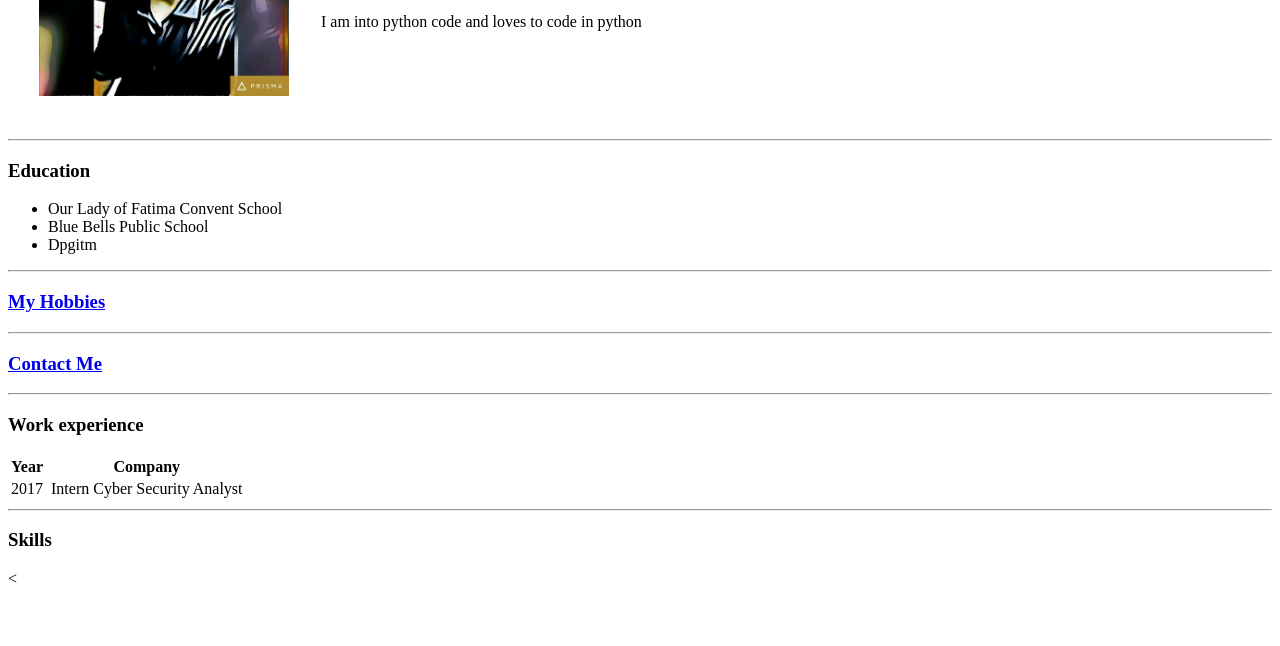
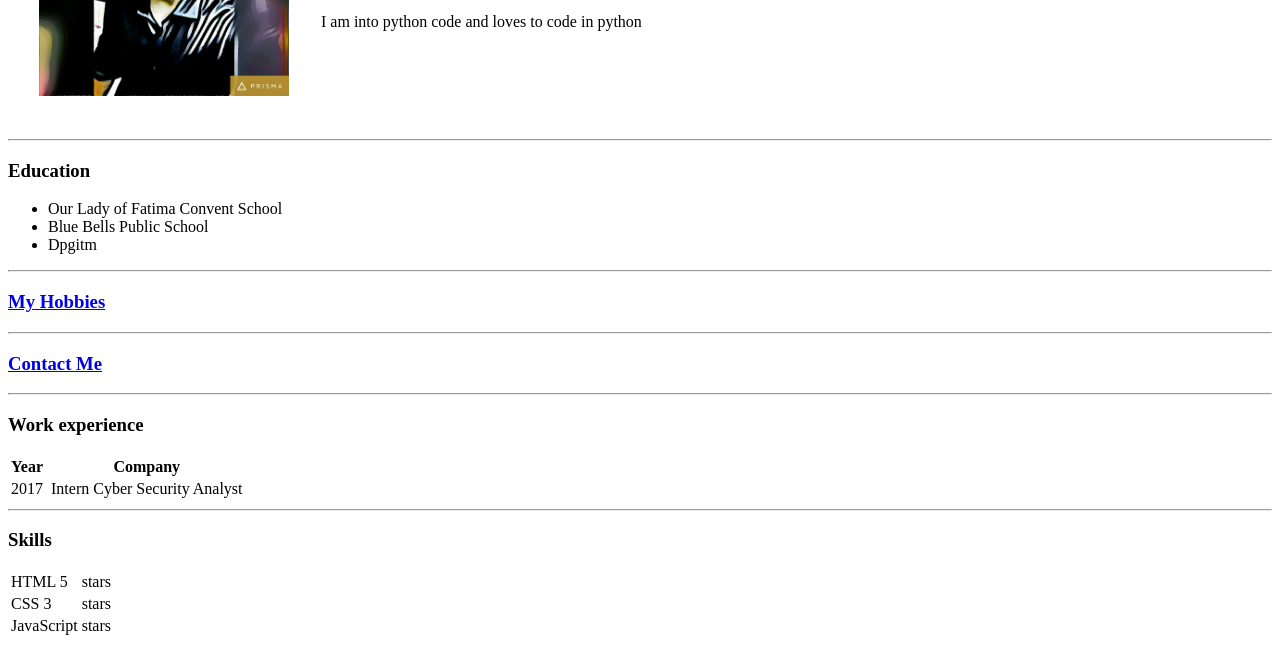
Before and after one commit to thesachinchawla/owndomain, a plain HTML site: page index.html in a window 1280 px wide. Shown: the part 193-839 px from the top of the page. Before the commit the page ends 800 px from the top, so only its background shows below. Drawn offline with Linux system fonts and the light colour scheme.

Commit message:
Skill addition

```diff
--- a/index.html
+++ b/index.html
@@ -40,7 +40,18 @@
     <hr>
     <h3> Skills </h3>
     <table>
-        <
+        <tr>
+             <td>HTML 5 </td>
+             <td> stars </td>
+        </tr>
+        <tr>
+             <td> CSS 3 </td>
+             <td> stars </td>
+        </tr>
+        <tr>
+            <td> JavaScript </td>
+            <td> stars </td>
+        </tr>
     </table>
 </body>
 </html>
```
